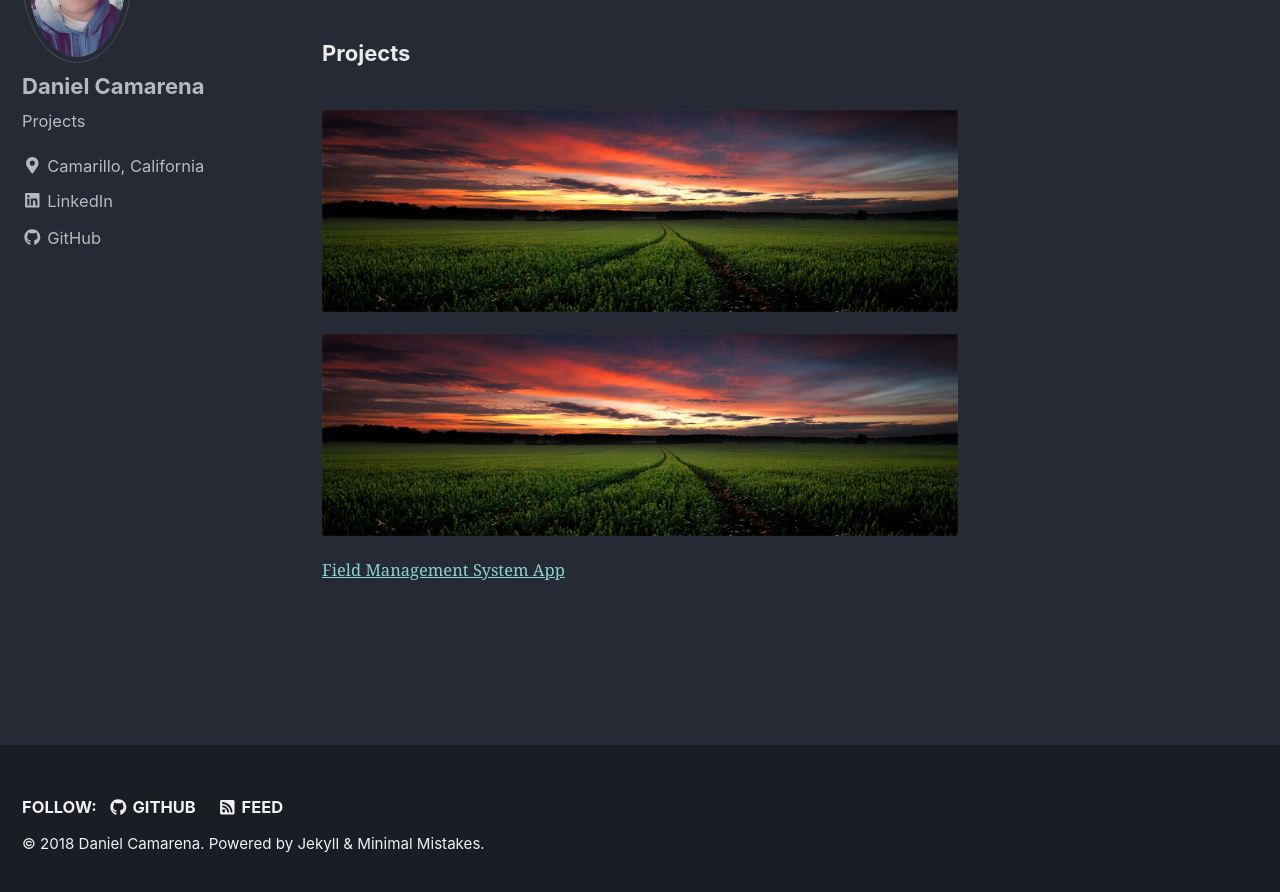
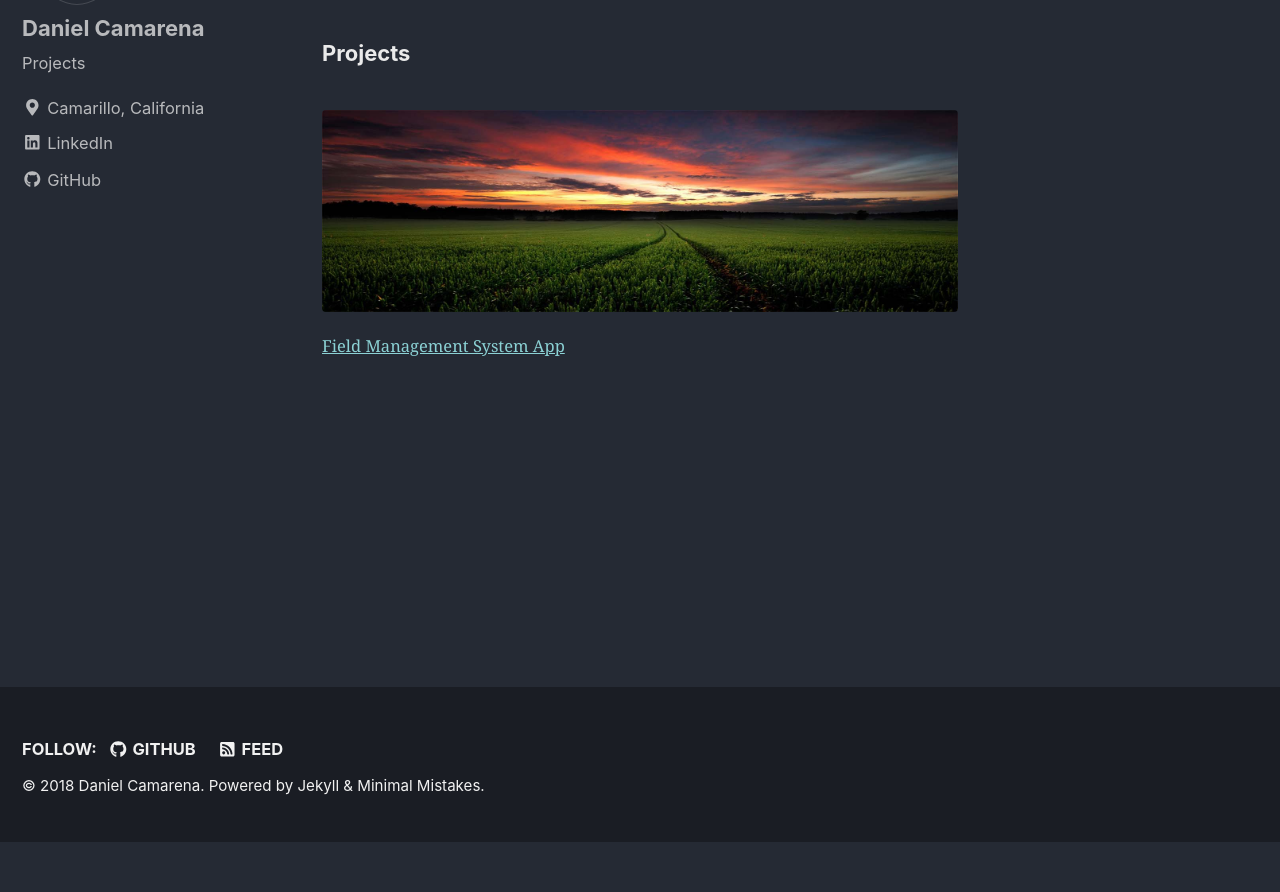
Before and after one commit to danielcamarena17/danielcamarena17.github.io, a Jekyll site: the page built from index.html, in a window 1280 px wide and 900 px high, scrolled down 311 px. Shown: the top 892 px of the window. Built offline with Jekyll 4.4.1, drawn with Linux system fonts in a browser that asks for light colours; nearby versions of some CDN libraries; the list of posts is cut into pages by our own code; after the commit the page ends 1153 px from its top, so only the background shows below that.

Commit message:
FMS resize image 15

```diff
--- a/_layouts/home.html
+++ b/_layouts/home.html
@@ -9,8 +9,7 @@
 <h3>Projects</h3>
 
 <figure>
-  <a href="https://www.github.com/"><img src="images/1.jpg" /></a>
-  <img src="/images/1.jpg" alt="this is a placeholder image">
+  <a href="https://www.github.com/"><img src="/images/1.jpg" /></a>
   <figcaption><a href="https://www.github.com/">Field Management System App</a></figcaption>
 </figure>
 
```
